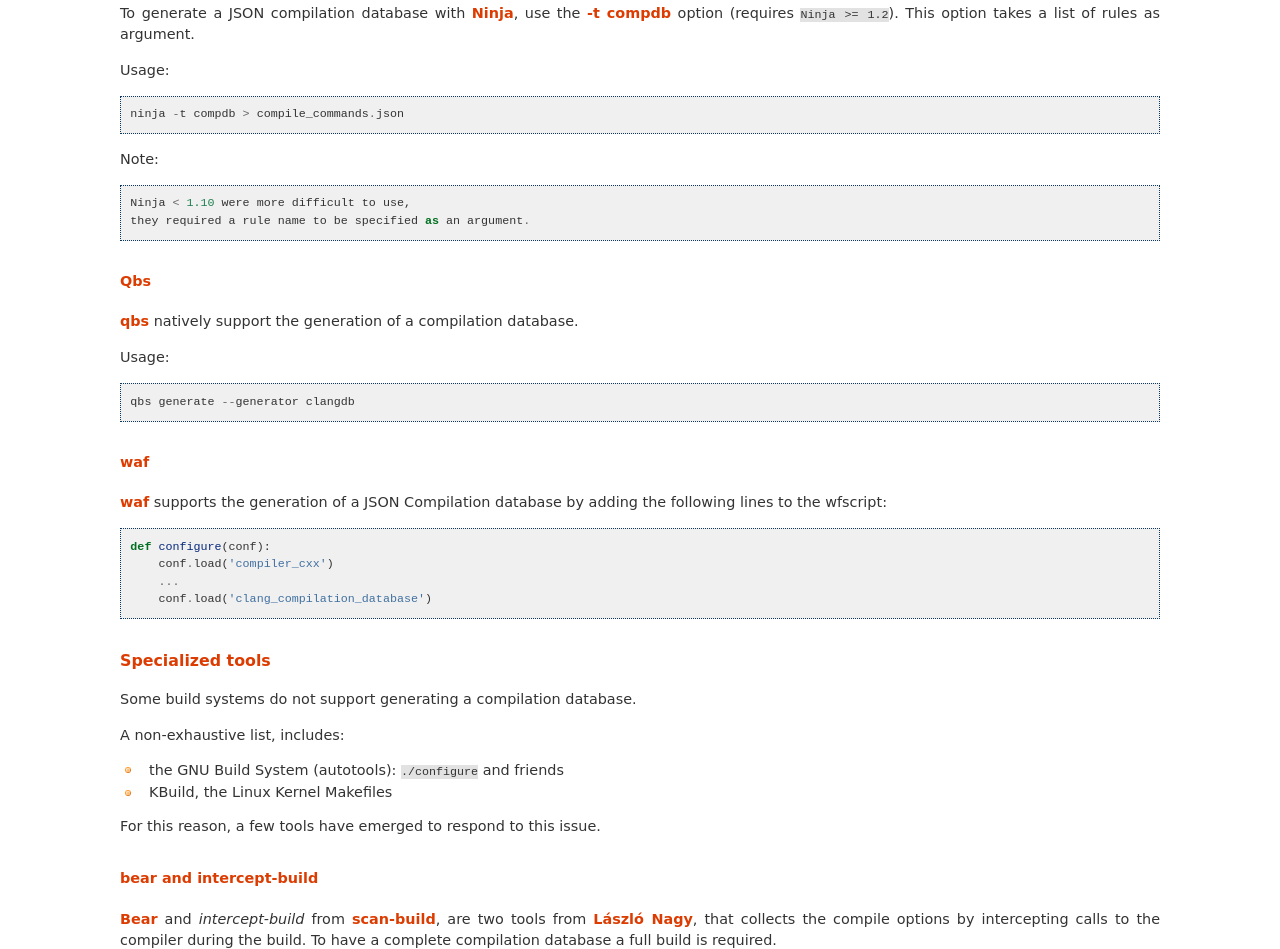
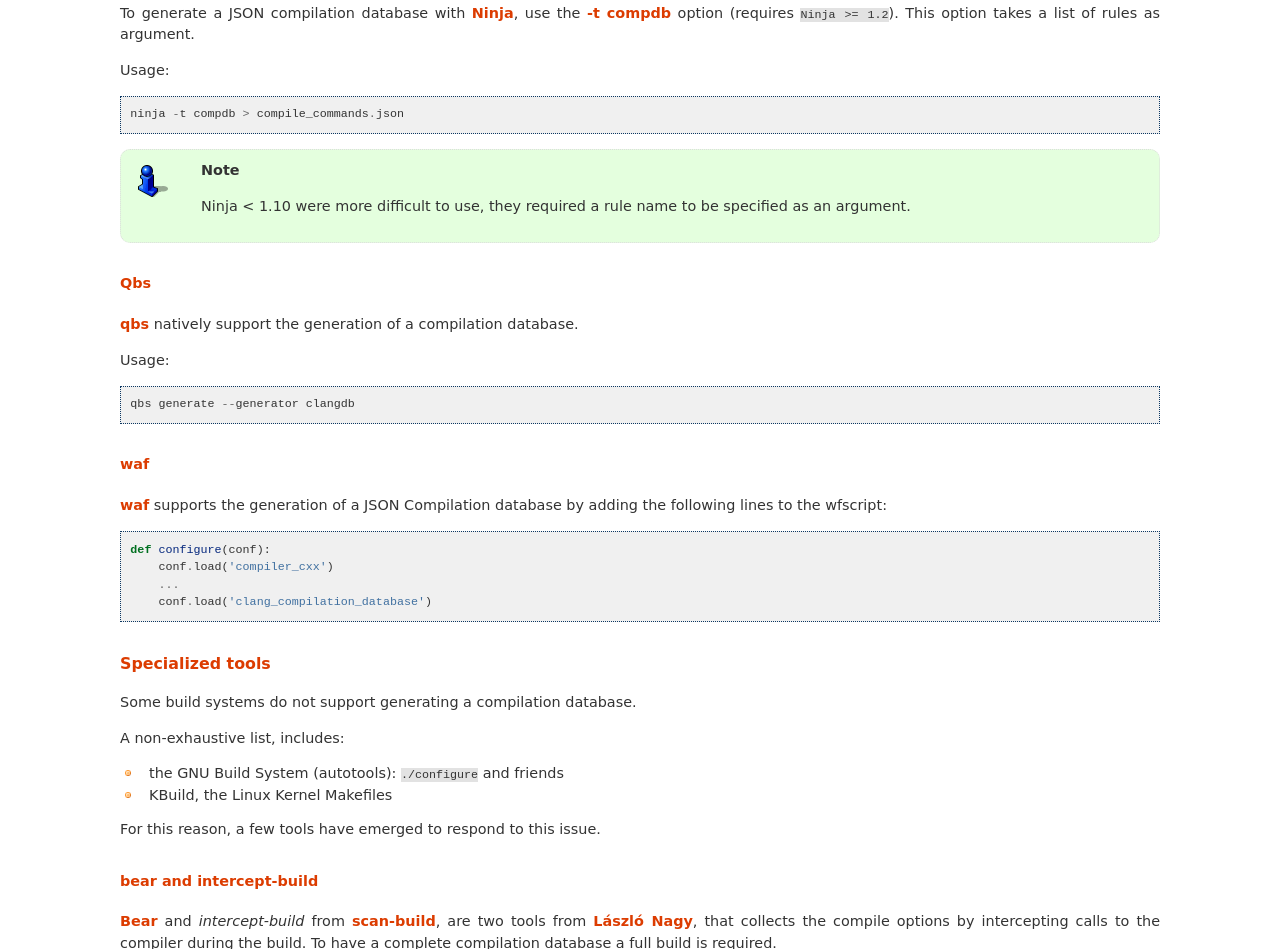
Before and after one commit to Sarcasm/notes, a plain HTML site: page dev/compilation-database.html in a window 1280 px wide. Shown: the part 4864-5813 px from the top of the page. Drawn offline with Linux system fonts and the light colour scheme.

```diff
--- a/dev/compilation-database.html
+++ b/dev/compilation-database.html
@@ -322,10 +322,10 @@ This option takes a list of rules as argument.</p>
 <div class="highlight-default notranslate"><div class="highlight"><pre><span></span><span class="n">ninja</span> <span class="o">-</span><span class="n">t</span> <span class="n">compdb</span> <span class="o">&gt;</span> <span class="n">compile_commands</span><span class="o">.</span><span class="n">json</span>
 </pre></div>
 </div>
-<p>Note:</p>
-<div class="highlight-default notranslate"><div class="highlight"><pre><span></span><span class="n">Ninja</span> <span class="o">&lt;</span> <span class="mf">1.10</span> <span class="n">were</span> <span class="n">more</span> <span class="n">difficult</span> <span class="n">to</span> <span class="n">use</span><span class="p">,</span>
-<span class="n">they</span> <span class="n">required</span> <span class="n">a</span> <span class="n">rule</span> <span class="n">name</span> <span class="n">to</span> <span class="n">be</span> <span class="n">specified</span> <span class="k">as</span> <span class="n">an</span> <span class="n">argument</span><span class="o">.</span>
-</pre></div>
+<div class="admonition note">
+<p class="admonition-title">Note</p>
+<p>Ninja &lt; 1.10 were more difficult to use,
+they required a rule name to be specified as an argument.</p>
 </div>
 </div>
 <div class="section" id="qbs">
```
Also changed, not shown: _sources/dev/compilation-database.rst.txt, searchindex.js.
